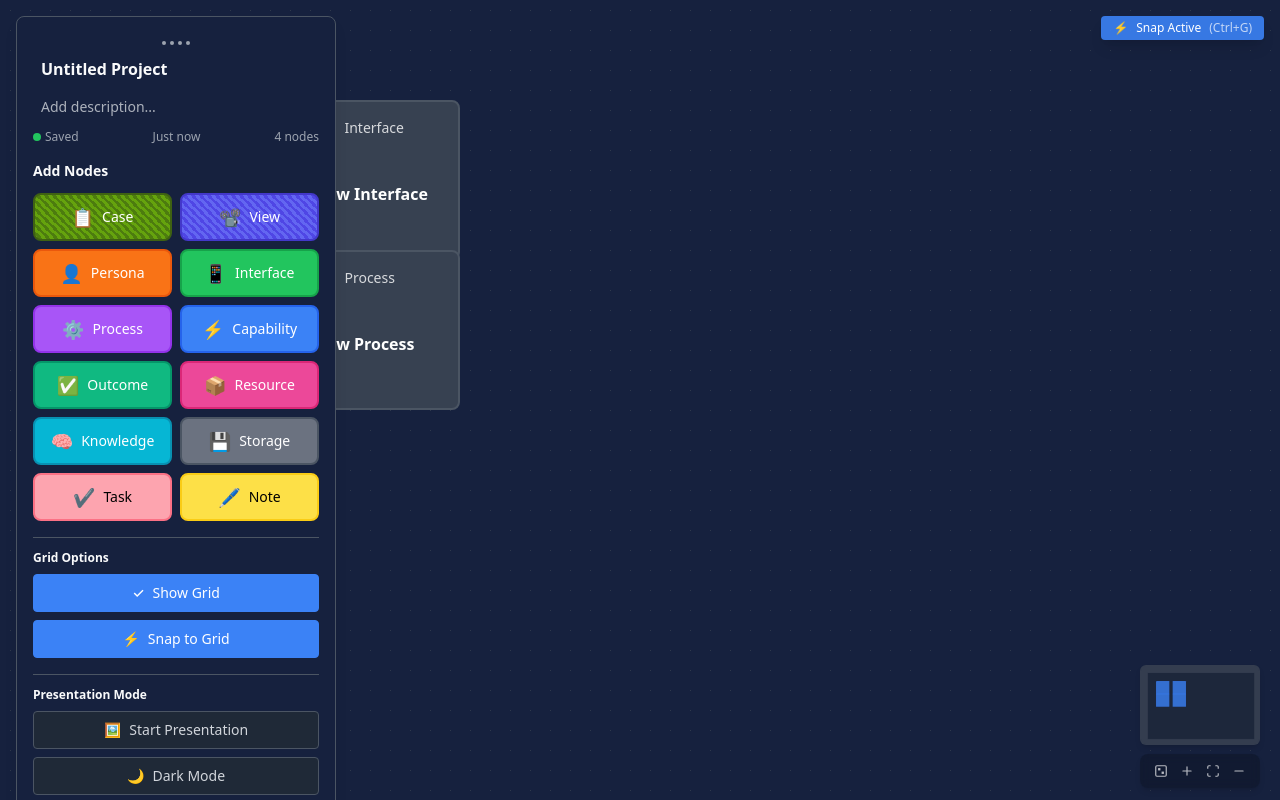
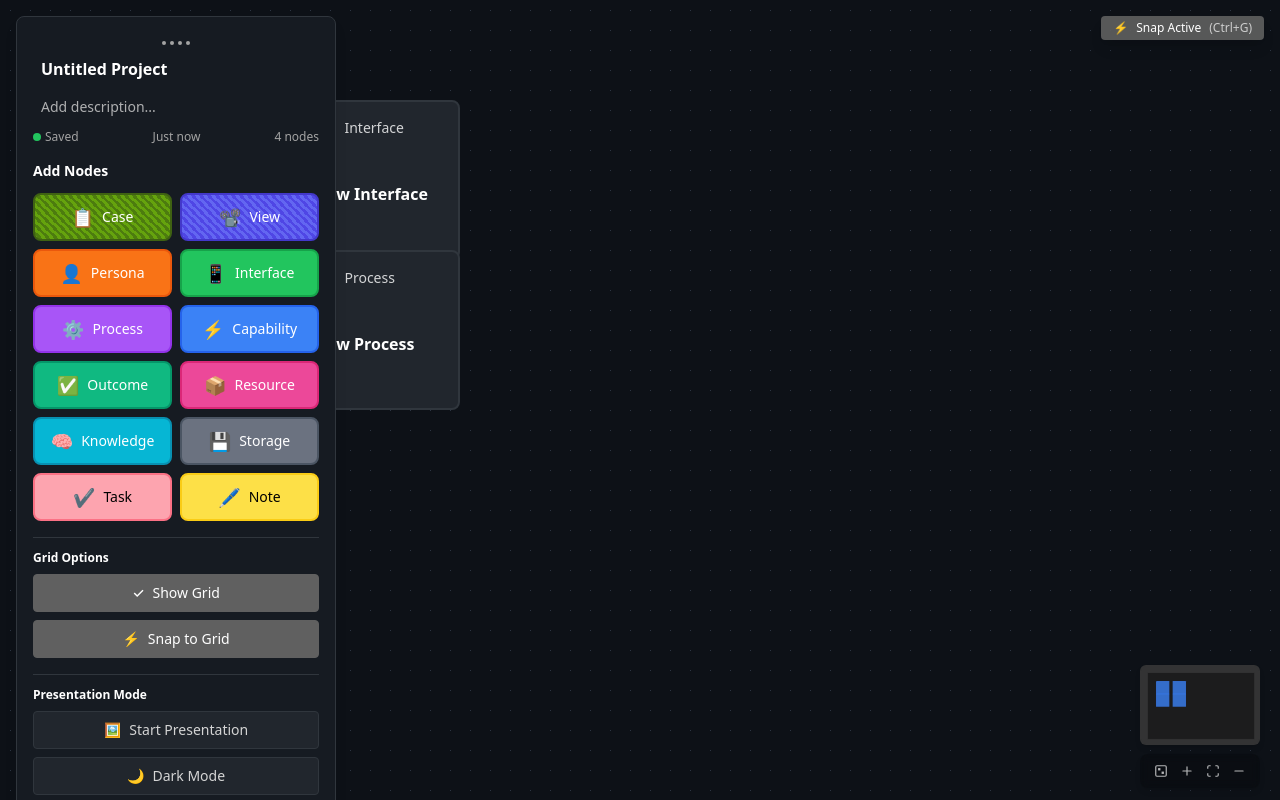
Before and after one commit to wasancnk/recapmap-core-react, a React (Vite) app: page / in a window 1280 px wide. Built offline with nearby package versions, Linux system fonts and the light colour scheme.

Commit message:
Fix dark mode colors.

```diff
--- a/src/components/Toolbar.tsx
+++ b/src/components/Toolbar.tsx
@@ -239,7 +239,7 @@ export const Toolbar: React.FC = () => {
         top: draggablePosition.y
       }}
     >
-      <div className="bg-surface-primary border border-surface-border rounded-lg shadow-lg p-4 w-80">
+      <div className="bg-background-secondary border border-surface-border rounded-lg shadow-lg p-4 w-80">
         {/* Drag Handle */}
         <div
           className="flex justify-center py-2 cursor-grab active:cursor-grabbing select-none"
--- a/src/config/nodeTypes.ts
+++ b/src/config/nodeTypes.ts
@@ -60,8 +60,8 @@ export const NODE_TYPE_CONFIGS: Record<NodeType, NodeTypeConfig> = {
     type: 'persona',
     icon: '👤',
     label: 'Persona',
-    bgColor: '#374151', // Unified dark theme
-    borderColor: '#4b5563',
+    bgColor: '#21262d', // GitHub's tertiary dark
+    borderColor: '#30363d',
     textColor: '#FFFFFF',
     category: 'human-centered',
     description: 'User personas and stakeholders',
@@ -72,8 +72,8 @@ export const NODE_TYPE_CONFIGS: Record<NodeType, NodeTypeConfig> = {
     type: 'interface',
     icon: '📱',
     label: 'Interface',
-    bgColor: '#374151', // Unified dark theme
-    borderColor: '#4b5563',
+    bgColor: '#21262d', // GitHub's tertiary dark
+    borderColor: '#30363d',
     textColor: '#FFFFFF',
     category: 'human-centered',
     description: 'User interfaces and screens',
@@ -84,8 +84,8 @@ export const NODE_TYPE_CONFIGS: Record<NodeType, NodeTypeConfig> = {
     type: 'process',
     icon: '⚙️',
     label: 'Process',
-    bgColor: '#374151', // Unified dark theme
-    borderColor: '#4b5563',
+    bgColor: '#21262d', // GitHub's tertiary dark
+    borderColor: '#30363d',
     textColor: '#FFFFFF',
     category: 'business-workflow',
     description: 'Business processes and workflows',
@@ -96,8 +96,8 @@ export const NODE_TYPE_CONFIGS: Record<NodeType, NodeTypeConfig> = {
     type: 'capability',
     icon: '⚡',
     label: 'Capability',
-    bgColor: '#374151', // Unified dark theme
-    borderColor: '#4b5563',
+    bgColor: '#21262d', // GitHub's tertiary dark
+    borderColor: '#30363d',
     textColor: '#FFFFFF',
     category: 'strategic',
     description: 'System capabilities and expectations',
@@ -108,8 +108,8 @@ export const NODE_TYPE_CONFIGS: Record<NodeType, NodeTypeConfig> = {
     type: 'outcome',
     icon: '✅',
     label: 'Outcome',
-    bgColor: '#374151', // Unified dark theme
-    borderColor: '#4b5563',
+    bgColor: '#21262d', // GitHub's tertiary dark
+    borderColor: '#30363d',
     textColor: '#FFFFFF',
     category: 'strategic',
     description: 'Expected outcomes and results',
@@ -120,8 +120,8 @@ export const NODE_TYPE_CONFIGS: Record<NodeType, NodeTypeConfig> = {
     type: 'resource',
     icon: '📦',
     label: 'Resource',
-    bgColor: '#374151', // Unified dark theme
-    borderColor: '#4b5563',
+    bgColor: '#21262d', // GitHub's tertiary dark
+    borderColor: '#30363d',
     textColor: '#FFFFFF',
     category: 'information-assets',
     description: 'Resources and assets',
@@ -132,8 +132,8 @@ export const NODE_TYPE_CONFIGS: Record<NodeType, NodeTypeConfig> = {
     type: 'knowledge',
     icon: '🧠',
     label: 'Knowledge',
-    bgColor: '#374151', // Unified dark theme
-    borderColor: '#4b5563',
+    bgColor: '#21262d', // GitHub's tertiary dark
+    borderColor: '#30363d',
     textColor: '#FFFFFF',
     category: 'information-assets',
     description: 'Knowledge bases and information',
@@ -144,8 +144,8 @@ export const NODE_TYPE_CONFIGS: Record<NodeType, NodeTypeConfig> = {
     type: 'storage',
     icon: '💾',
     label: 'Storage',
-    bgColor: '#374151', // Unified dark theme
-    borderColor: '#4b5563',
+    bgColor: '#21262d', // GitHub's tertiary dark
+    borderColor: '#30363d',
     textColor: '#FFFFFF',
     category: 'business-workflow',
     description: 'Data storage and persistence',
--- a/src/index.css
+++ b/src/index.css
@@ -306,12 +306,12 @@
     text-shadow: 0 1px 2px rgba(0, 0, 0, 0.8) !important;
   }
 
-  /* Unified active/open state - consistent blue background for all node types */
+  /* Unified active/open state - consistent neutral background for all node types */
   .panel-toggle-button.panel-open {
-    background: rgba(59, 130, 246, 0.8) !important; /* Strong blue background for all nodes */
-    border-color: rgba(0, 0, 0, 0.8) !important; /* Solid blue border */
+    background: rgba(96, 96, 96, 0.8) !important; /* Neutral gray background for all nodes */
+    border-color: rgba(0, 0, 0, 0.8) !important; /* Solid dark border */
     color: white !important;
-    box-shadow: 0 0 8px rgba(59, 130, 246, 0.4) !important; /* Blue glow effect */
+    box-shadow: 0 0 8px rgba(96, 96, 96, 0.4) !important; /* Neutral glow effect */
   }
 
   /* Disabled state for all buttons */
@@ -388,7 +388,7 @@
   .scrollbar-thin {
     /* Firefox support - always visible thin scrollbar */
     scrollbar-width: thin;
-    scrollbar-color: rgba(75, 85, 99, 0.6) rgba(31, 41, 55, 0.1);
+    scrollbar-color: rgba(75, 85, 99, 0.6) rgba(31, 31, 31, 0.1);
   }
 
   .scrollbar-thin::-webkit-scrollbar {
@@ -397,7 +397,7 @@
   }
 
   .scrollbar-thin::-webkit-scrollbar-track {
-    background: rgba(31, 41, 55, 0.3); /* Dark track with subtle transparency */
+    background: rgba(31, 31, 31, 0.3); /* Dark track with subtle transparency */
     border-radius: 4px;
   }
 
@@ -418,13 +418,13 @@
   }
 
   .scrollbar-thin::-webkit-scrollbar-corner {
-    background: rgba(31, 41, 55, 0.3);
+    background: rgba(31, 31, 31, 0.3);
   }
   /* Dark panel scrollbar - Enhanced version for panels with Firefox auto-hide control */
   .scrollbar-dark {
     /* Firefox support - auto scrollbar behavior (allows Firefox's native auto-hide) */
     scrollbar-width: auto;
-    scrollbar-color: rgba(59, 130, 246, 0.5) rgba(31, 41, 55, 0.2);
+    scrollbar-color: rgba(96, 96, 96, 0.5) rgba(31, 31, 31, 0.2);
     /* Force Firefox to show scrollbar on hover */
     overflow: overlay; /* Fallback for older browsers */
     overflow: auto;
@@ -449,12 +449,12 @@
   .scrollbar-dark::-webkit-scrollbar-thumb {
     background: linear-gradient(
       135deg,
-      rgba(59, 130, 246, 0.6) 0%,
-      rgba(37, 99, 235, 0.7) 50%,
-      rgba(29, 78, 216, 0.8) 100%
+      rgba(96, 96, 96, 0.6) 0%,
+      rgba(75, 75, 75, 0.7) 50%,
+      rgba(65, 65, 65, 0.8) 100%
     );
     border-radius: 5px;
-    border: 1px solid rgba(59, 130, 246, 0.3);
+    border: 1px solid rgba(96, 96, 96, 0.3);
     box-shadow: 0 1px 3px rgba(0, 0, 0, 0.3);
     transition: all 0.3s ease;
   }
@@ -462,22 +462,22 @@
   .scrollbar-dark::-webkit-scrollbar-thumb:hover {
     background: linear-gradient(
       135deg,
-      rgba(79, 149, 255, 0.8) 0%,
-      rgba(59, 130, 246, 0.9) 50%,
-      rgba(37, 99, 235, 1) 100%
+      rgba(112, 112, 112, 0.8) 0%,
+      rgba(96, 96, 96, 0.9) 50%,
+      rgba(80, 80, 80, 1) 100%
     );
-    border-color: rgba(79, 149, 255, 0.5);
-    box-shadow: 0 2px 6px rgba(59, 130, 246, 0.4);
+    border-color: rgba(112, 112, 112, 0.5);
+    box-shadow: 0 2px 6px rgba(96, 96, 96, 0.4);
   }
 
   .scrollbar-dark::-webkit-scrollbar-thumb:active {
     background: linear-gradient(
       135deg,
-      rgba(96, 165, 250, 0.9) 0%,
-      rgba(79, 149, 255, 1) 50%,
-      rgba(59, 130, 246, 1) 100%
+      rgba(128, 128, 128, 0.9) 0%,
+      rgba(112, 112, 112, 1) 50%,
+      rgba(96, 96, 96, 1) 100%
     );
-    box-shadow: 0 1px 2px rgba(59, 130, 246, 0.6);
+    box-shadow: 0 1px 2px rgba(96, 96, 96, 0.6);
   }
 
   .scrollbar-dark::-webkit-scrollbar-corner {
@@ -488,7 +488,7 @@
   .scrollbar-stable {
     /* Firefox support - forces scrollbar to be always visible (disables auto-hide) */
     scrollbar-width: thin;
-    scrollbar-color: rgba(59, 130, 246, 0.7) rgba(31, 41, 55, 0.3);
+    scrollbar-color: rgba(96, 96, 96, 0.7) rgba(31, 31, 31, 0.3);
     /* Override Firefox's overlay scrollbar behavior */
     overflow: scroll; /* Forces scrollbar to always be present */
   }
@@ -507,7 +507,7 @@
   }
 
   .scrollbar-stable::-webkit-scrollbar-track {
-    background: rgba(31, 41, 55, 0.4);
+    background: rgba(31, 31, 31, 0.4);
     border-radius: 5px;
     margin: 1px;
   }
@@ -515,25 +515,25 @@
   .scrollbar-stable::-webkit-scrollbar-thumb {
     background: linear-gradient(
       135deg,
-      rgba(59, 130, 246, 0.7) 0%,
-      rgba(37, 99, 235, 0.8) 100%
+      rgba(96, 96, 96, 0.7) 0%,
+      rgba(75, 75, 75, 0.8) 100%
     );
     border-radius: 5px;
-    border: 1px solid rgba(59, 130, 246, 0.4);
+    border: 1px solid rgba(96, 96, 96, 0.4);
     transition: all 0.2s ease;
   }
 
   .scrollbar-stable::-webkit-scrollbar-thumb:hover {
     background: linear-gradient(
       135deg,
-      rgba(79, 149, 255, 0.8) 0%,
-      rgba(59, 130, 246, 0.9) 100%
+      rgba(112, 112, 112, 0.8) 0%,
+      rgba(96, 96, 96, 0.9) 100%
     );
-    border-color: rgba(79, 149, 255, 0.6);
+    border-color: rgba(112, 112, 112, 0.6);
   }
 
   .scrollbar-stable::-webkit-scrollbar-corner {
-    background: rgba(31, 41, 55, 0.4);
+    background: rgba(31, 31, 31, 0.4);
   }
 
   /* React Flow Canvas Styles */
@@ -596,7 +596,7 @@
     border-radius: 6px !important;
     overflow: hidden !important;
     box-shadow: 0 4px 6px -1px rgba(0, 0, 0, 0.1), 0 2px 4px -1px rgba(0, 0, 0, 0.06) !important;
-    background: rgba(30, 41, 59, 0.95) !important;
+    background: rgba(30, 30, 30, 0.95) !important;
     backdrop-filter: blur(8px) !important;
     border: 1px solid rgba(255, 255, 255, 0.1) !important;
   }
@@ -678,7 +678,7 @@
 
   /* Legacy Node Selection Glow Effect (deprecated - use dynamic effects above) */
   .shadow-glow {
-    box-shadow: 0 0 20px rgba(59, 130, 246, 0.5);
+    box-shadow: 0 0 20px rgba(96, 96, 96, 0.5);
   }
   /* Connection Type Styles */
   .connection-control {
--- a/tailwind.config.js
+++ b/tailwind.config.js
@@ -124,33 +124,33 @@ export default {
           }
         },
 
-        // UI Theme Colors
+        // UI Theme Colors - GitHub Dark Mode Palette
         background: {
-          primary: '#0f0f23',     // Deep navy background
-          secondary: '#1a1a2e',   // Secondary panels
-          tertiary: '#16213e',    // Canvas background
-          modal: 'rgba(15, 15, 35, 0.95)' // Modal overlay
+          primary: '#0d1117',     // GitHub's main dark background
+          secondary: '#161b22',   // GitHub's secondary dark background
+          tertiary: '#0d1117',    // Canvas background - GitHub's main dark
+          modal: 'rgba(13, 17, 23, 0.95)' // Modal overlay with GitHub dark
         },
 
         surface: {
-          primary: '#16213e',     // Card backgrounds
-          secondary: '#1f2937',   // Panel backgrounds
-          elevated: '#374151',    // Raised surfaces
-          border: '#4b5563'       // Border colors
+          primary: '#161b22',     // GitHub's secondary dark for cards
+          secondary: '#21262d',   // GitHub's tertiary dark for panels
+          elevated: '#30363d',    // GitHub's elevated surfaces
+          border: '#30363d'       // GitHub's border color
         },
 
         text: {
-          primary: '#f9fafb',     // Main text
-          secondary: '#d1d5db',   // Secondary text
-          muted: '#9ca3af',       // Muted text
-          accent: '#60a5fa'       // Accent text
+          primary: '#ffffff',     // Main text
+          secondary: '#d4d4d4',   // Secondary text
+          muted: '#a3a3a3',       // Muted text
+          accent: '#e5e5e5'       // Accent text - lighter neutral
         },
 
         accent: {
-          primary: '#3b82f6',     // Primary actions
-          secondary: '#10b981',   // Success states
-          warning: '#f59e0b',     // Warning states
-          danger: '#ef4444'       // Error states
+          primary: '#606060',     // Primary actions - lighter neutral gray
+          secondary: '#10b981',   // Success states (keep green)
+          warning: '#f59e0b',     // Warning states (keep orange)
+          danger: '#ef4444'       // Error states (keep red)
         }
       },
 
@@ -158,7 +158,7 @@ export default {
       boxShadow: {
         'node': '0 4px 6px -1px rgba(0, 0, 0, 0.3), 0 2px 4px -1px rgba(0, 0, 0, 0.1)',
         'node-hover': '0 10px 15px -3px rgba(0, 0, 0, 0.4), 0 4px 6px -2px rgba(0, 0, 0, 0.1)',
-        'node-selected': '0 0 0 2px rgba(59, 130, 246, 0.5), 0 10px 15px -3px rgba(0, 0, 0, 0.4)',
+        'node-selected': '0 0 0 2px rgba(96, 96, 96, 0.8), 0 10px 15px -3px rgba(0, 0, 0, 0.4)', // Lighter gray instead of blue
         'panel': '0 20px 25px -5px rgba(0, 0, 0, 0.3), 0 10px 10px -5px rgba(0, 0, 0, 0.1)',
         'panel-elevated': '0 25px 50px -12px rgba(0, 0, 0, 0.5)'
       },
@@ -233,11 +233,11 @@ export default {
         },
         '.scrollbar-dark': {
           'scrollbar-width': 'auto',
-          'scrollbar-color': 'rgba(59, 130, 246, 0.5) rgba(31, 41, 55, 0.2)',
+          'scrollbar-color': 'rgba(96, 96, 96, 0.5) rgba(31, 31, 31, 0.2)',
         },
         '.scrollbar-stable': {
           'scrollbar-width': 'thin',
-          'scrollbar-color': 'rgba(59, 130, 246, 0.7) rgba(31, 41, 55, 0.3)',
+          'scrollbar-color': 'rgba(96, 96, 96, 0.7) rgba(31, 31, 31, 0.3)',
           'overflow': 'scroll',
         },
       }
```
